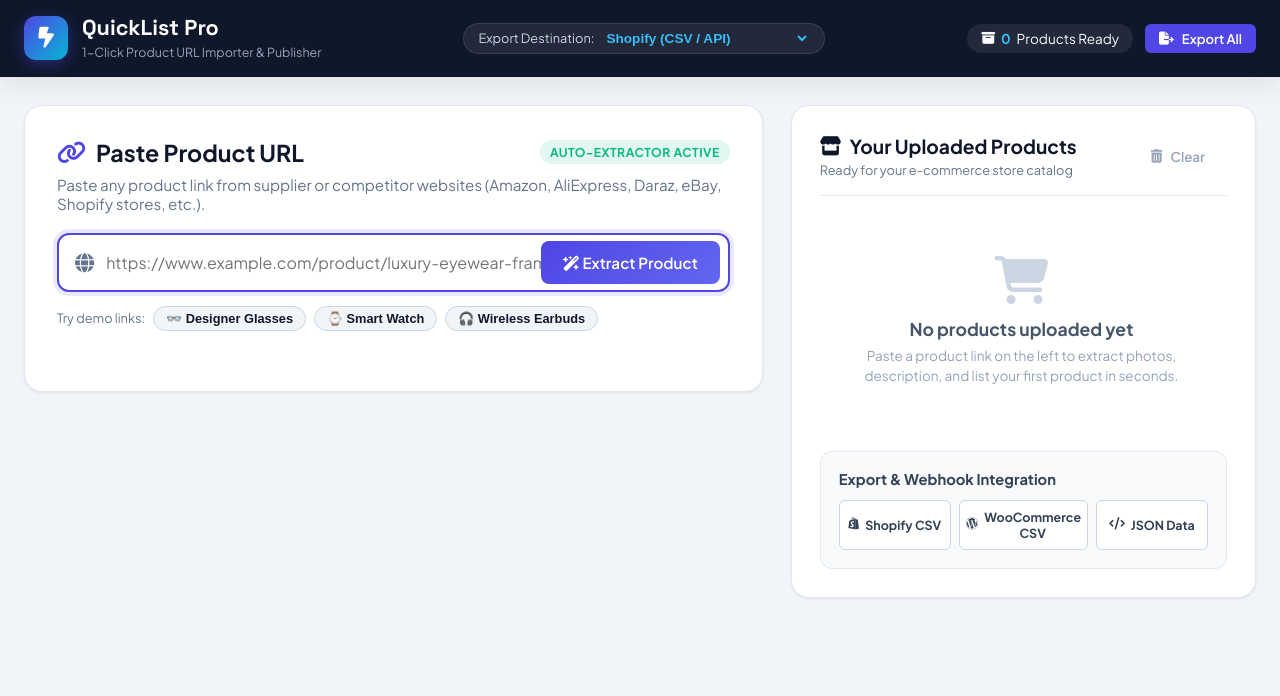
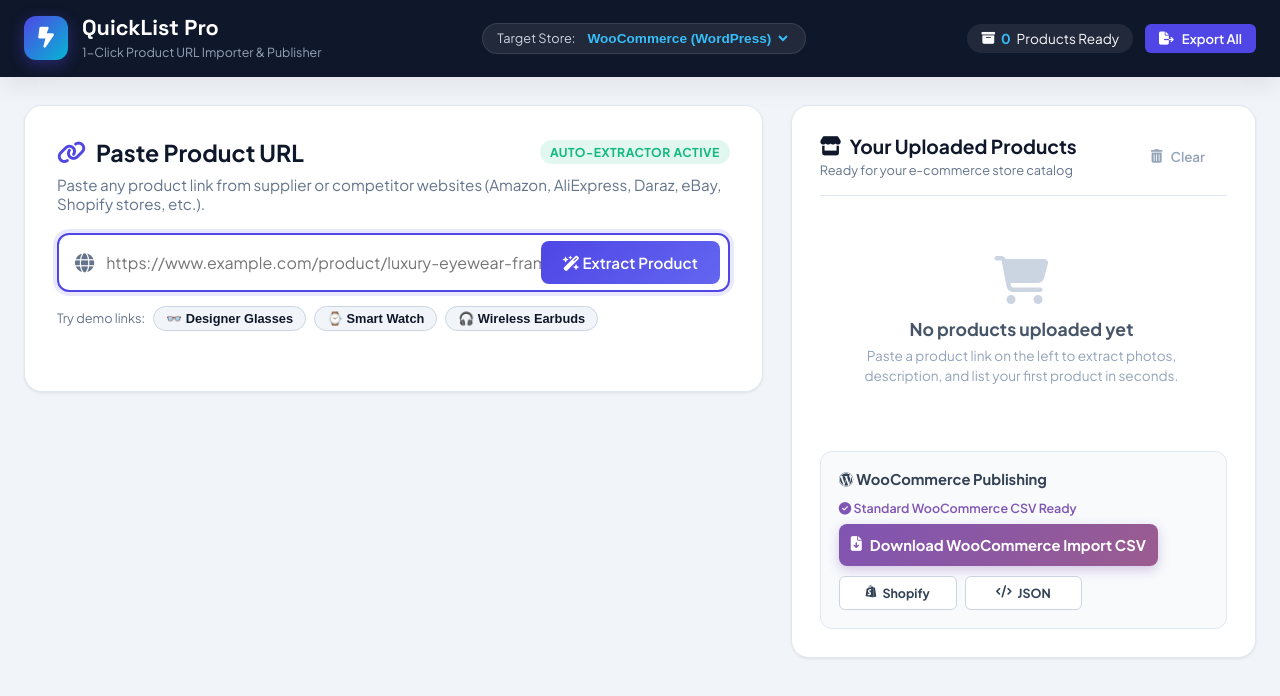
Before and after one commit to rizwanalimalik/rkessentials, a plain HTML site: page index.html in a window 1280 px wide. Drawn offline with Linux system fonts and the light colour scheme.

Commit message:
Optimize for WooCommerce WordPress 1-click import

```diff
--- a/index.html
+++ b/index.html
@@ -24,12 +24,11 @@
       </div>
 
       <div class="store-platform-badge">
-        <span class="platform-label">Export Destination:</span>
+        <span class="platform-label">Target Store:</span>
         <select id="exportPlatformSelect">
-          <option value="Shopify (CSV / JSON API)">Shopify (CSV / API)</option>
-          <option value="WooCommerce (CSV / REST)">WooCommerce (WordPress)</option>
-          <option value="Custom E-Commerce Store (JSON)">Custom Store API / Webhook</option>
-          <option value="Daraz / Amazon Format">Daraz / Local Marketplace</option>
+          <option value="WooCommerce (WordPress)" selected>WooCommerce (WordPress)</option>
+          <option value="Shopify (CSV / API)">Shopify (CSV / API)</option>
+          <option value="Custom Store API / Webhook">Custom Store API / Webhook</option>
         </select>
       </div>
 
@@ -171,13 +170,18 @@
         </div>
       </div>
 
-      <!-- Export Formats -->
+      <!-- Export Formats & 1-Click WooCommerce Sync -->
       <div class="export-tray">
-        <h4>Export & Webhook Integration</h4>
-        <div class="tray-buttons">
-          <button class="btn btn-export-opt" onclick="exportAs('shopify')"><i class="fa-brands fa-shopify"></i> Shopify CSV</button>
-          <button class="btn btn-export-opt" onclick="exportAs('woocommerce')"><i class="fa-brands fa-wordpress"></i> WooCommerce CSV</button>
-          <button class="btn btn-export-opt" onclick="exportAs('json')"><i class="fa-solid fa-code"></i> JSON Data</button>
+        <h4><i class="fa-brands fa-wordpress"></i> WooCommerce Publishing</h4>
+        <div class="woo-direct-box">
+          <p class="woo-hint"><i class="fa-solid fa-circle-check"></i> Standard WooCommerce CSV Ready</p>
+          <button class="btn btn-woo-primary btn-block" onclick="exportAs('woocommerce')">
+            <i class="fa-solid fa-file-arrow-down"></i> Download WooCommerce Import CSV
+          </button>
+        </div>
+        <div class="tray-buttons" style="margin-top: 10px;">
+          <button class="btn btn-export-opt" onclick="exportAs('shopify')"><i class="fa-brands fa-shopify"></i> Shopify</button>
+          <button class="btn btn-export-opt" onclick="exportAs('json')"><i class="fa-solid fa-code"></i> JSON</button>
         </div>
       </div>
     </aside>
--- a/style.css
+++ b/style.css
@@ -596,8 +596,25 @@ body {
   cursor: pointer;
 }
 
-.btn-clean-sm:hover {
-  color: #e11d48;
+.btn-woo-primary {
+  background: linear-gradient(135deg, #7f54b3, #9b5c8f);
+  color: #fff;
+  font-weight: 700;
+  padding: 12px;
+  font-size: 0.92rem;
+  box-shadow: 0 4px 12px rgba(127, 84, 179, 0.3);
+}
+
+.btn-woo-primary:hover {
+  opacity: 0.95;
+  transform: translateY(-1px);
+}
+
+.woo-hint {
+  font-size: 0.78rem;
+  color: #7f54b3;
+  font-weight: 600;
+  margin-bottom: 8px;
 }
 
 .action-footer {
```
